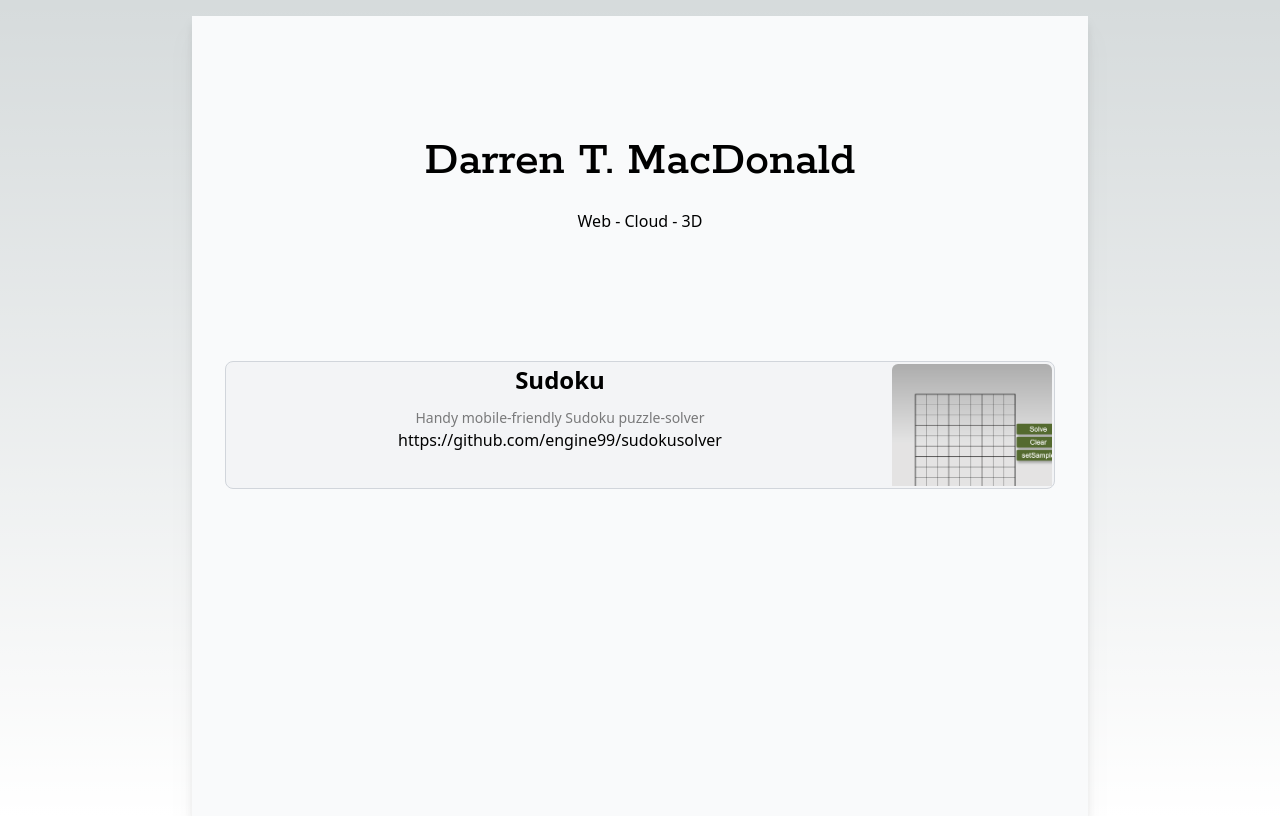
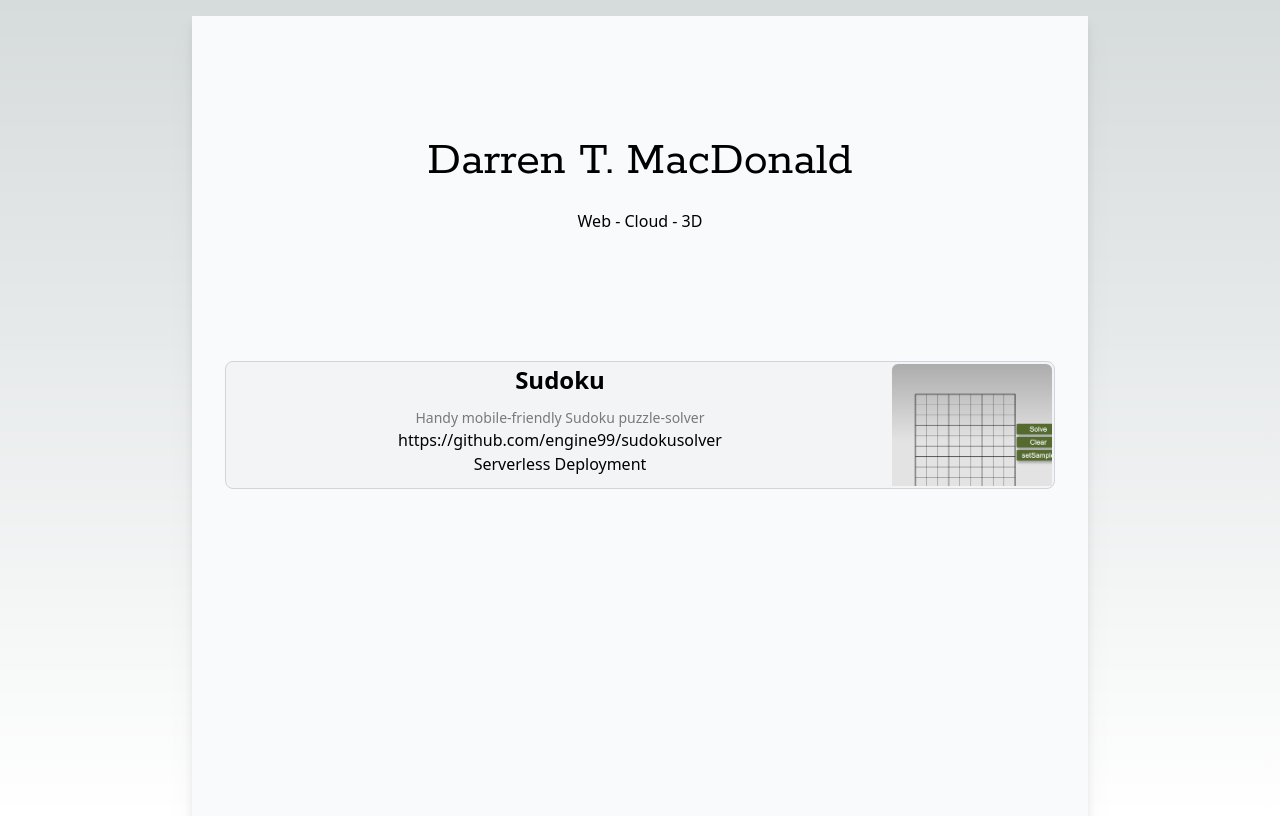
Before and after one commit to engine99/darrentmacdonald, a Next.js app: page / in a window 1280 px wide. Built offline with nearby package versions, Linux system fonts and the light colour scheme.

Commit message:
Fixing Rokkitt font

```diff
--- a/src/app/layout.js
+++ b/src/app/layout.js
@@ -12,9 +12,6 @@ export default function RootLayout({ children }) {
   return (
     <html lang="en">
       <head>
-        <link rel="preconnect" href="https://fonts.googleapis.com"/>
-        <link rel="preconnect" href="https://fonts.gstatic.com" crossOrigin="true"/>
-        <link as="style" rel="stylesheet" href="https://fonts.googleapis.com/css2?family=Rokkitt:wght@500;700" />
       </head>
       <body className="
       px-8
--- a/src/app/page.js
+++ b/src/app/page.js
@@ -1,9 +1,16 @@
 import Image from 'next/image'
 import SuPreviewPic from '../../public/su_preview.png';
+import { Rokkitt } from 'next/font/google';
 
-function BusiCard({title, description, imgsrc, href, github}) {
+
+const rokkitt = Rokkitt({
+  subsets: ['latin'],
+  variable: '--font-rokkitt',
+})
+
+function BusiCard({title, description, imgsrc, live, github}) {
   return (
-    <a className="
+    <div className="
       group
       bg-gray-100
       rounded-lg
@@ -16,9 +23,7 @@ function BusiCard({title, description, imgsrc, href, github}) {
       overflow:hidden
       transition-colors
       "
-      href={href}
-      target="_blank"
-      rel="noopener noreferrer">
+      >
 
       <div className="
           text-center
@@ -32,6 +37,14 @@ function BusiCard({title, description, imgsrc, href, github}) {
         <p>
           <a href={github} alt="github link">
             {github}
+          </a>
+        </p>
+        <p>
+          <a href={live}
+            target="_blank"
+            rel="noopener noreferrer"
+            alt="Serverless Deployment">
+            Serverless Deployment
           </a>
         </p>
       </div>
@@ -50,7 +63,7 @@ function BusiCard({title, description, imgsrc, href, github}) {
           alt={description}
           />
       </div>
-    </a>
+    </div>
   )
 }
 
@@ -62,13 +75,14 @@ export default function Home() {
       p-px
     ">
       <div>
-        <h1 className="
+        <h1 className={`
+          ${rokkitt.variable}
           font-serif
           text-5xl
           leading-loose
           mt-24
-        "
-        style={{"fontFamily":"Rokkitt, Sans"}}>
+        `}
+        >
           Darren T. MacDonald
         </h1>
         <p>Web - Cloud - 3D</p>
--- a/tailwind.config.js
+++ b/tailwind.config.js
@@ -1,4 +1,6 @@
 /** @type {import('tailwindcss').Config} */
+const { fontFamily } = require('tailwindcss/defaultTheme')
+
 module.exports = {
   content: [
     './src/pages/**/*.{js,ts,jsx,tsx,mdx}',
@@ -15,6 +17,9 @@ module.exports = {
       backgroundImage: {
 
       },
+      fontFamily: {
+        serif: ['var(--font-rokkitt)', ...fontFamily.serif],
+      }
     },
   },
   plugins: [],
```
